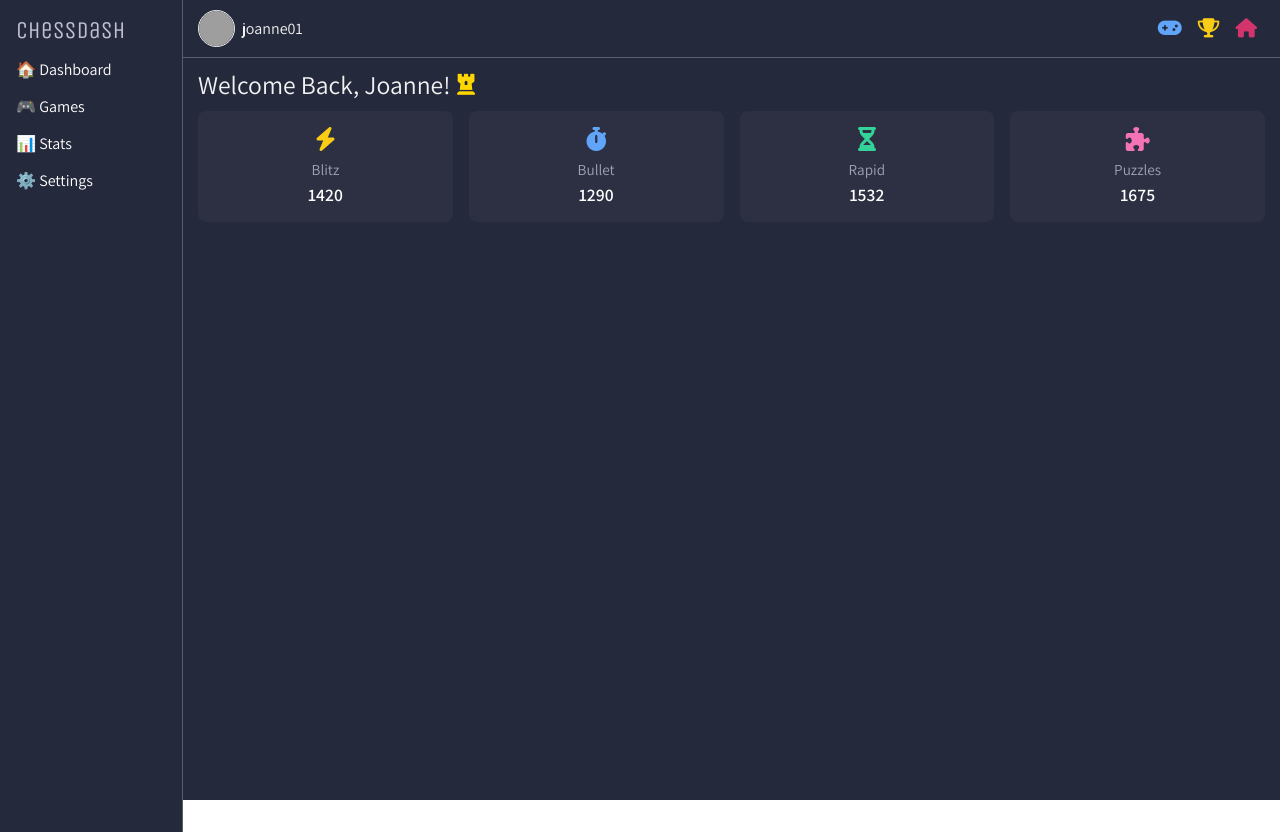
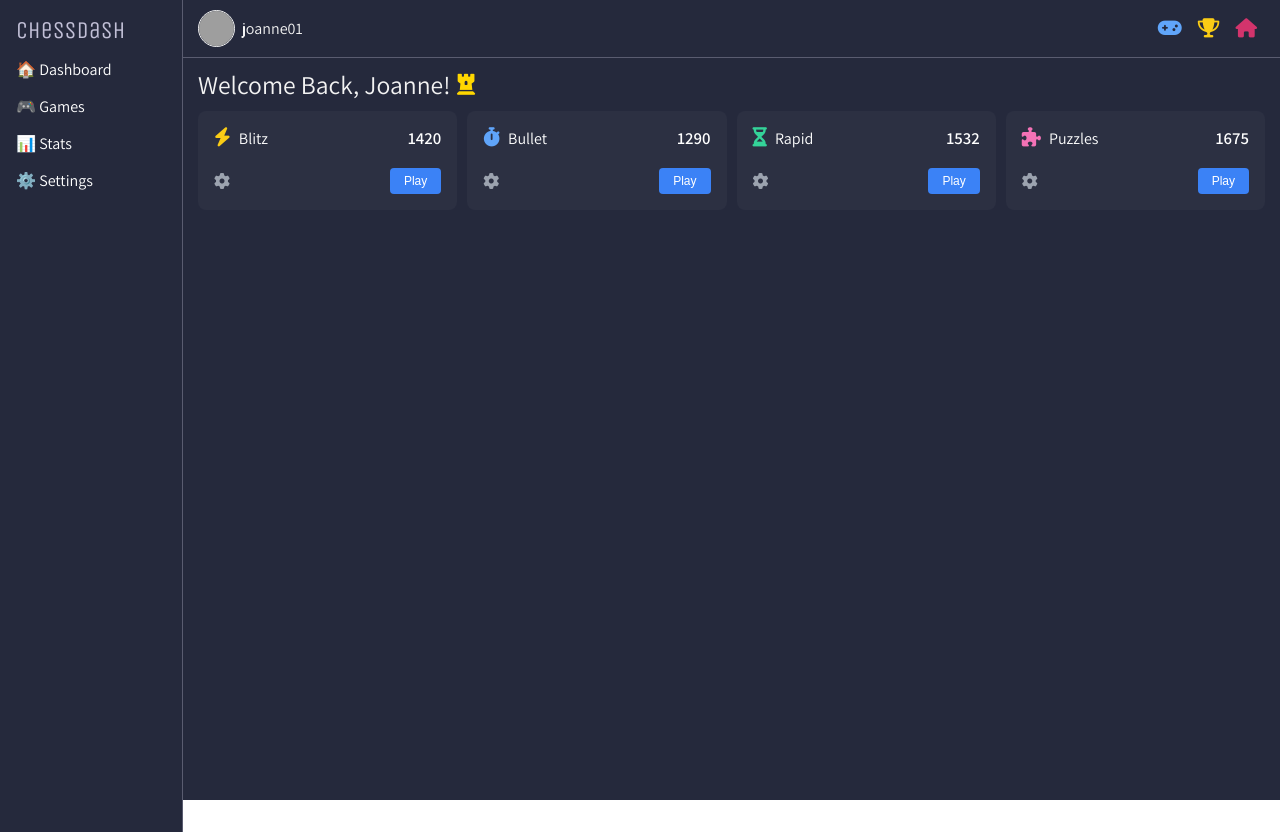
Before and after one commit to joseph-johnson27001/game-dashboard, a Vue app: page / in a window 1280 px wide. Built offline with nearby package versions, Linux system fonts and the light colour scheme; grey boxes are pictures that could not be loaded.

Commit message:
Updated user stat card layouts

```diff
--- a/src/components/Layout/UserStatistics.vue
+++ b/src/components/Layout/UserStatistics.vue
@@ -7,9 +7,20 @@
         class="rating-card"
         :title="rating.label"
       >
-        <i :class="['icon', rating.icon, rating.class]"></i>
-        <div class="label">{{ rating.label }}</div>
-        <div class="score">{{ rating.score }}</div>
+        <!-- Top Row -->
+        <div class="top-row">
+          <div class="left">
+            <i :class="['icon', rating.icon, rating.class]"></i>
+            <span class="label">{{ rating.label }}</span>
+          </div>
+          <div class="score">{{ rating.score }}</div>
+        </div>
+
+        <!-- Bottom Row -->
+        <div class="bottom-row">
+          <i class="fas fa-cog settings-icon" @click.stop="configure(rating.label)"></i>
+          <button class="play-btn" @click.stop="play(rating.label)">Play</button>
+        </div>
       </div>
     </div>
   </section>
@@ -48,34 +59,55 @@ export default {
       ],
     };
   },
+  methods: {
+    play(mode) {
+      console.log(`Starting ${mode} game...`);
+    },
+    configure(mode) {
+      console.log(`Configure settings for ${mode}...`);
+    },
+  },
 };
 </script>
 
 <style scoped>
 .ratings-grid {
   display: grid;
-  grid-template-columns: repeat(auto-fit, minmax(130px, 1fr));
-  gap: 1rem;
+  grid-template-columns: repeat(auto-fit, minmax(160px, 1fr));
+  gap: 10px;
 }
 
 .rating-card {
   background-color: rgba(255, 255, 255, 0.03);
   padding: 1rem;
   border-radius: 8px;
-  text-align: center;
   color: #a1a0b6;
-  transition: background-color 0.2s ease;
-
+  display: flex;
+  flex-direction: column;
+  justify-content: space-between;
+  transition: background-color 0.2s ease, transform 0.2s ease;
 }
 
 .rating-card:hover {
   background-color: rgba(255, 255, 255, 0.07);
+  transform: translateY(-2px);
   cursor: pointer;
 }
 
+.top-row {
+  display: flex;
+  justify-content: space-between;
+  align-items: center;
+}
+
+.left {
+  display: flex;
+  align-items: center;
+  gap: 8px;
+}
+
 .icon {
-  font-size: 1.5rem;
-  margin-bottom: 0.5rem;
+  font-size: 1.2rem;
 }
 
 .blitz {
@@ -92,13 +124,46 @@ export default {
 }
 
 .label {
-  font-size: 0.95rem;
-  margin-bottom: 0.25rem;
+  font-size: 1rem;
+  color: #ffffff;
 }
 
 .score {
-  font-size: 1.1rem;
+  font-size: 1.05rem;
   font-weight: 600;
   color: #ffffff;
 }
+
+.bottom-row {
+  display: flex;
+  justify-content: space-between;
+  align-items: center;
+  margin-top: 1.2rem;
+}
+
+.settings-icon {
+  font-size: 1rem;
+  color: #9ca3af;
+  cursor: pointer;
+  transition: color 0.2s ease;
+}
+
+.settings-icon:hover {
+  color: #f3f3f3;
+}
+
+.play-btn {
+  background-color: #3b82f6;
+  color: white;
+  font-size: 0.75rem;
+  padding: 6px 14px;
+  border: none;
+  border-radius: 4px;
+  cursor: pointer;
+  transition: background-color 0.2s ease;
+}
+
+.play-btn:hover {
+  background-color: #2563eb;
+}
 </style>
```
